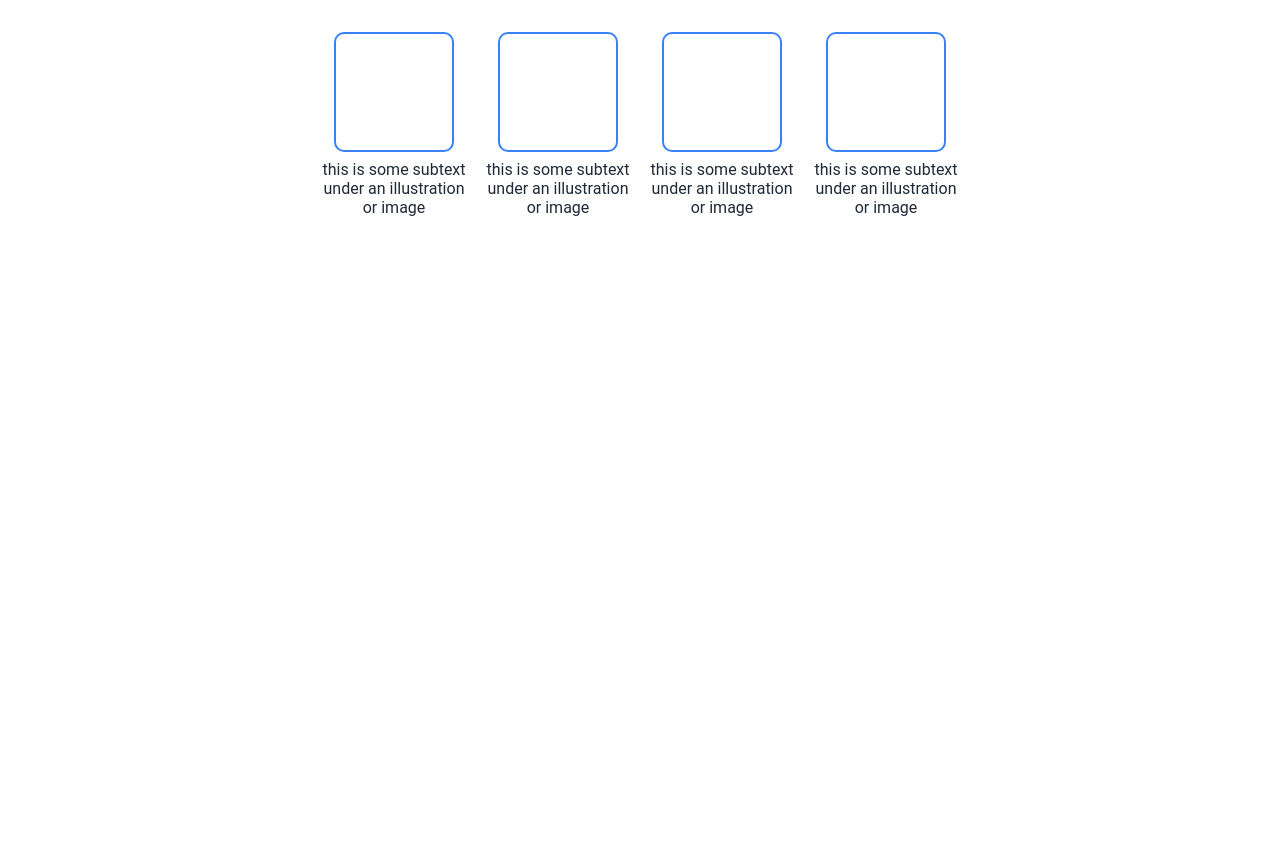
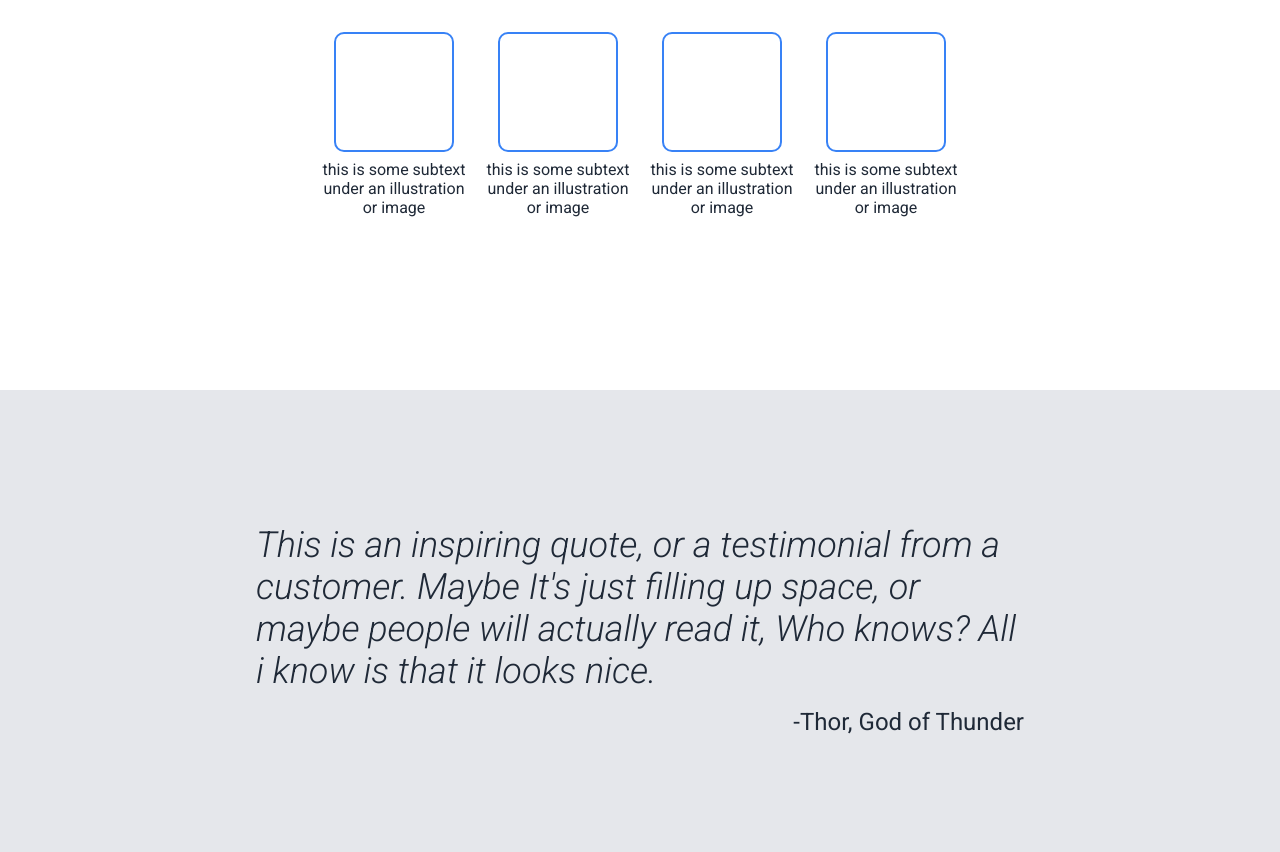
Before and after one commit to AdrianGallano/mini-landing-page, a plain HTML site: page index.html in a window 1280 px wide. Shown: the part 690-1542 px from the top of the page. Before the commit the page ends 1080 px from the top, so only its background shows below. Drawn offline with Linux system fonts and the light colour scheme.

Commit message:
Change font weight

```diff
--- a/index.html
+++ b/index.html
@@ -5,9 +5,10 @@
     <meta http-equiv="X-UA-Compatible" content="IE=edge">
     <meta name="viewport" content="width=device-width, initial-scale=1.0">
     <link rel="stylesheet" href="style.css">
-    <title>Odin page</title>
+    <title>Master Oogway</title>
 </head>
 <body>
+    <!-- header -->
     <div class="header">
         <nav class="navigation">
             <h1 class="logo">Header Logo</h1>
@@ -17,7 +18,6 @@
                 <li><a class="nav-item" href="#"> header link three</a></li>
             </ul>
         </nav>
-
         <div class="header-content">
             <div class="content-one">
                 <h1 class="head-text">This website is awesome</h1>
@@ -29,47 +29,46 @@
                 <p>this is a placeholder for an image</p>
             </div>
         </div>
-    </div>
+    </div> <!-- end header -->
 
-
-
-
-
-    <!-- ignore -->
+    <!-- information -->
     <div class="information">
         <h1>Some random information.</h1>
         <div class="information-content">
+            <div class="information-content-item">
+                <div class="info-box"></div>
+                <p class="sub-text-info">this is some subtext under an illustration or image</p>
 
+            </div>
+            <div class="information-content-item">
+                <div class="info-box"></div>
+                <p class="sub-text-info">this is some subtext under an illustration or image</p>
+
+            </div>
             <div class="information-content-item">
 
                 <div class="info-box"></div>
                 <p class="sub-text-info">this is some subtext under an illustration or image</p>
-
             </div>
-
             <div class="information-content-item">
-
                 <div class="info-box"></div>
                 <p class="sub-text-info">this is some subtext under an illustration or image</p>
-
-            </div>
-
-            <div class="information-content-item">
-
-                <div class="info-box"></div>
-                <p class="sub-text-info">this is some subtext under an illustration or image</p>
-
-            </div>
-
-            <div class="information-content-item">
-
-                <div class="info-box"></div>
-                <p class="sub-text-info">this is some subtext under an illustration or image</p>
-
             </div>
         </div>
-    </div>
+    </div> <!-- end information -->
 
+
+    <!-- Quote -->
+    <div class="quote-section">
+        <div class="quote-section-content">
+            <i class="quote">This is an inspiring quote, or a testimonial from a
+                customer. Maybe It's just filling up space, or maybe
+                people will actually read it, Who knows? All i know
+                is that it looks nice.
+            </i>
+            <strong class="whoami">-Thor, God of Thunder</strong>
+        </div>
+    </div><!-- quote end -->
 
 </body>
 </html>
--- a/style.css
+++ b/style.css
@@ -1,3 +1,4 @@
+@import url('https://fonts.googleapis.com/css2?family=Roboto:ital,wght@0,100;0,400;0,500;1,300&display=swap');
 /* variables */
 :root{
     --hero-footer-background: #1F2937;
@@ -6,6 +7,7 @@
     --hero-main-text-weigth: bolder;
     --hero-secondary-text-color: #e5e7ebdc;
     --hero-secondary-text-size: 18px;
+    --hero-secondary-text-weight: 400;
     --header-logo-text-color: #f9faf8;
     --header-logo-text-size: 24px;
     --button-color: #3882f6;
@@ -100,6 +102,7 @@ body{
 .sub-text{
     font-size: var(--hero-secondary-text-size);
     color: var(--hero-secondary-text-color);
+    font-weight: var(--hero-secondary-text-weight);
 }
 
 .header-button{
@@ -148,3 +151,31 @@ body{
     border: 2px solid var(--button-color) ;
     border-radius: 10px;
 }
+
+/* quote section */
+.quote-section{
+    display: flex;
+    height: 60vh;
+    align-items: center;
+    justify-content: center;
+    background-color: var(--quote-section-background-color);
+}
+
+.quote-section-content{
+    display: flex;
+    flex-direction: column;
+    gap: 1em;
+    color: var(--quote-section-text-color);
+    font-weight: var(--quote-section-text-weight);
+    width: 60%;
+}
+
+.quote{
+    font-size: var(--quote-section-text-size);
+}
+
+.whoami{
+    font-size: 24px;
+    align-self: flex-end;
+    font-weight: bolder;
+}
```
